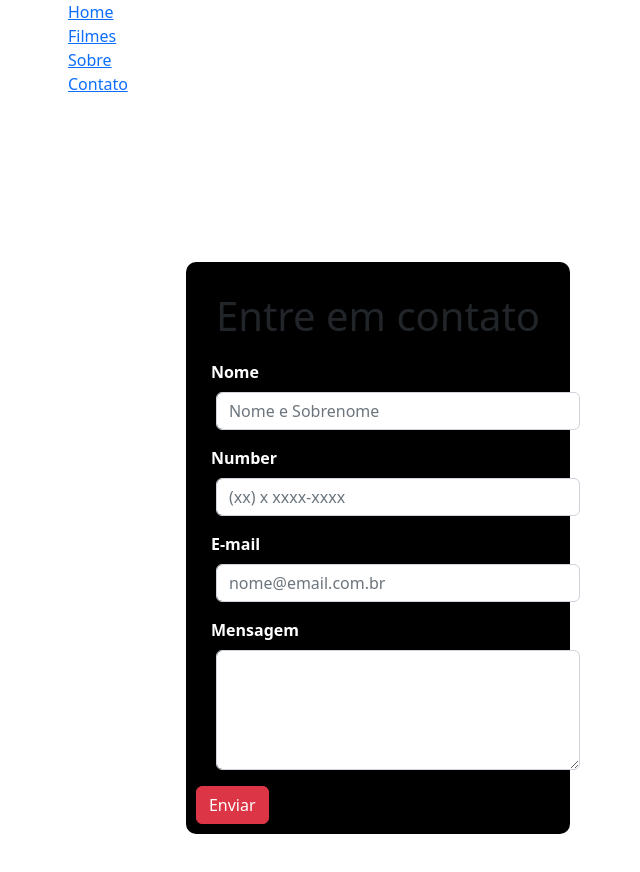
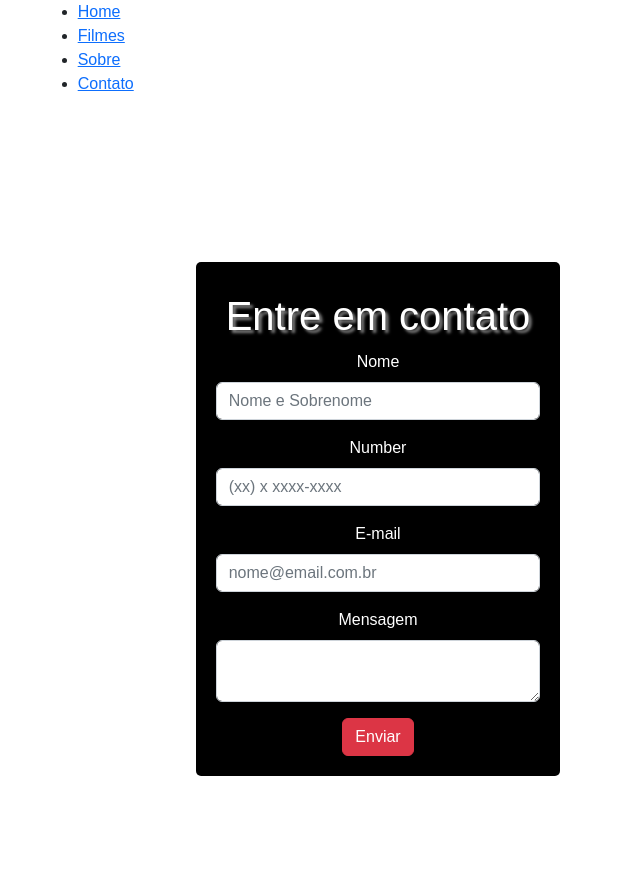
Before and after one commit to moondev94/projeto-modulo3-squad1, a React (Create React App) app: page /Contato in a window 1280 px wide. Shown: the top 872 px of the page, without its empty margins (262-902 px from the left). Built offline with nearby package versions, Linux system fonts and the light colour scheme; a web font is replaced by a local one.

Commit message:
Update Contato.css

```diff
--- a/src/view/css/Contato.css
+++ b/src/view/css/Contato.css
@@ -1,69 +1,33 @@
 body {
-    padding: 0;
-    margin: 0;
+    font-family: sans-serif;
    justify-content: center;
    display: grid;
 
 }
-ul {
-    list-style-type: none;
-}
+
 
 form {
     font-size: 16px;
     background: black;
-    max-width: 450px;
-    max-height: 800px;
+
     margin: 150px;
-    padding: 10px;
-    border-radius: 10px;
+    padding: 20px;
+    border-radius: 5px;
+    justify-content: center;
+    text-align: center;
 }
-
-h1 {
-    margin: 20px;
-
-    text-shadow: 5px 5px 5px black;
+label {
+    color: white;
 }
-
-input, textarea {
-    width: auto;
-    padding: 10px;
-    color: black;
-    margin-left: 20px;
-    -webkit-border-radius: 5px;
-    -moz-border-radius: 5px;
-    border: 2px solid;
+form h1 {
+    margin: 10px;
+    color: white;
+    text-shadow: 3px 3px 3px grey;
 }
 
 input:hover, textarea:hover, input:focus, textarea:focus {
-    border-color: #000066;
-    box-shadow: 5px 0px 9px black;
+    border-color: grey;
+    box-shadow: 3px 2px 5px rosybrown;
     color: black;
     font-weight: bold;
 }
-
-.enviar {
-    background-color:red;
-    height: 40px;
-    width: 100px;
-    font-weight: bold;
-    border-radius: 5px;
-    -webkit-border-radius: 5px;
-    -moz-border-radius: 5px;
-    border: 1px solid;
-    color: black;
-}
-
-textarea {
-    width: 300px;
-    height: 120px;
-    line-height: 20px;
-    max-width: 400px;
-}
-
-form label {
-    display: block;
-    margin: 15px;
-    color: #FFFFFF;
-    font-weight: bold;
-}
```
